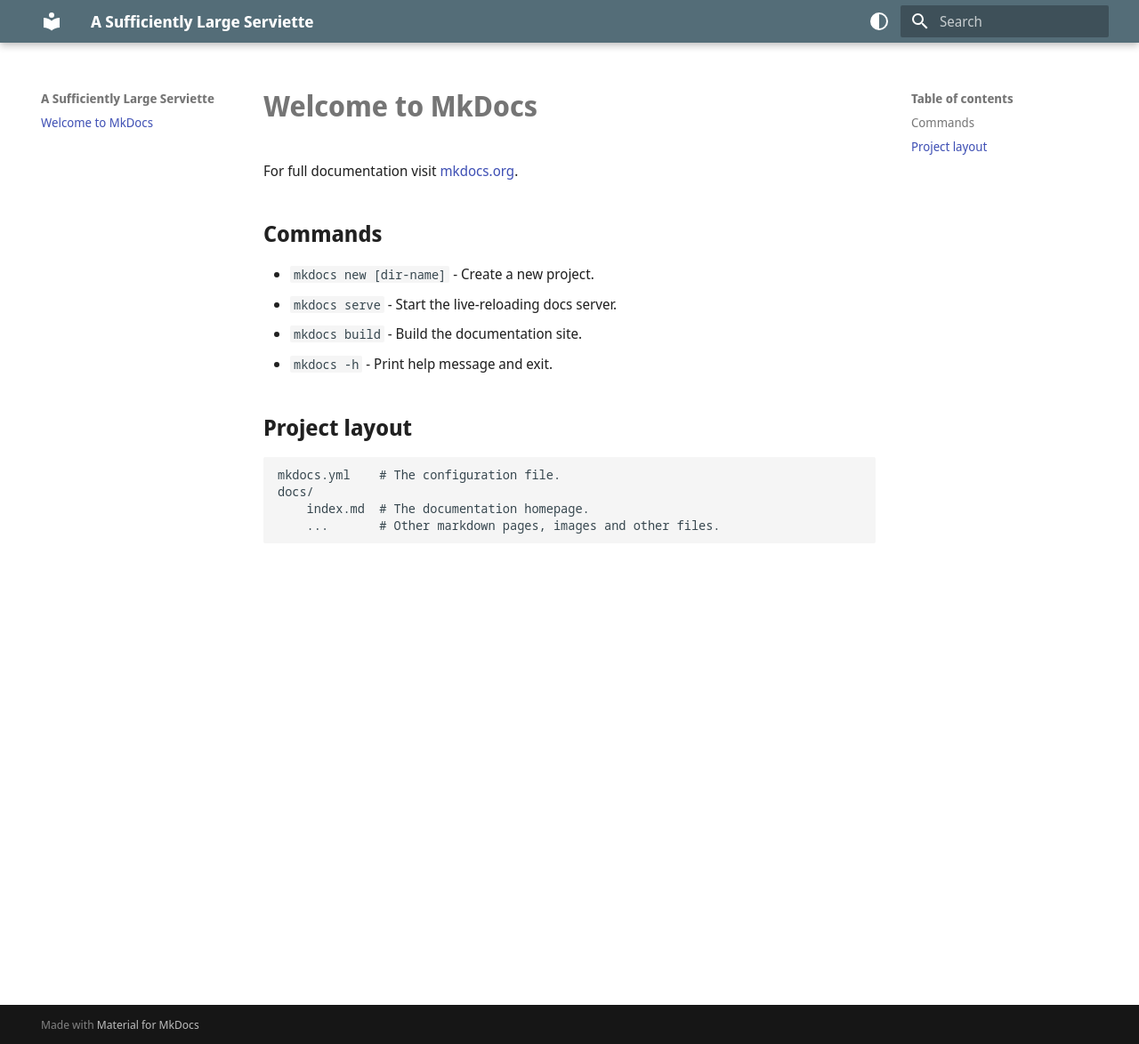
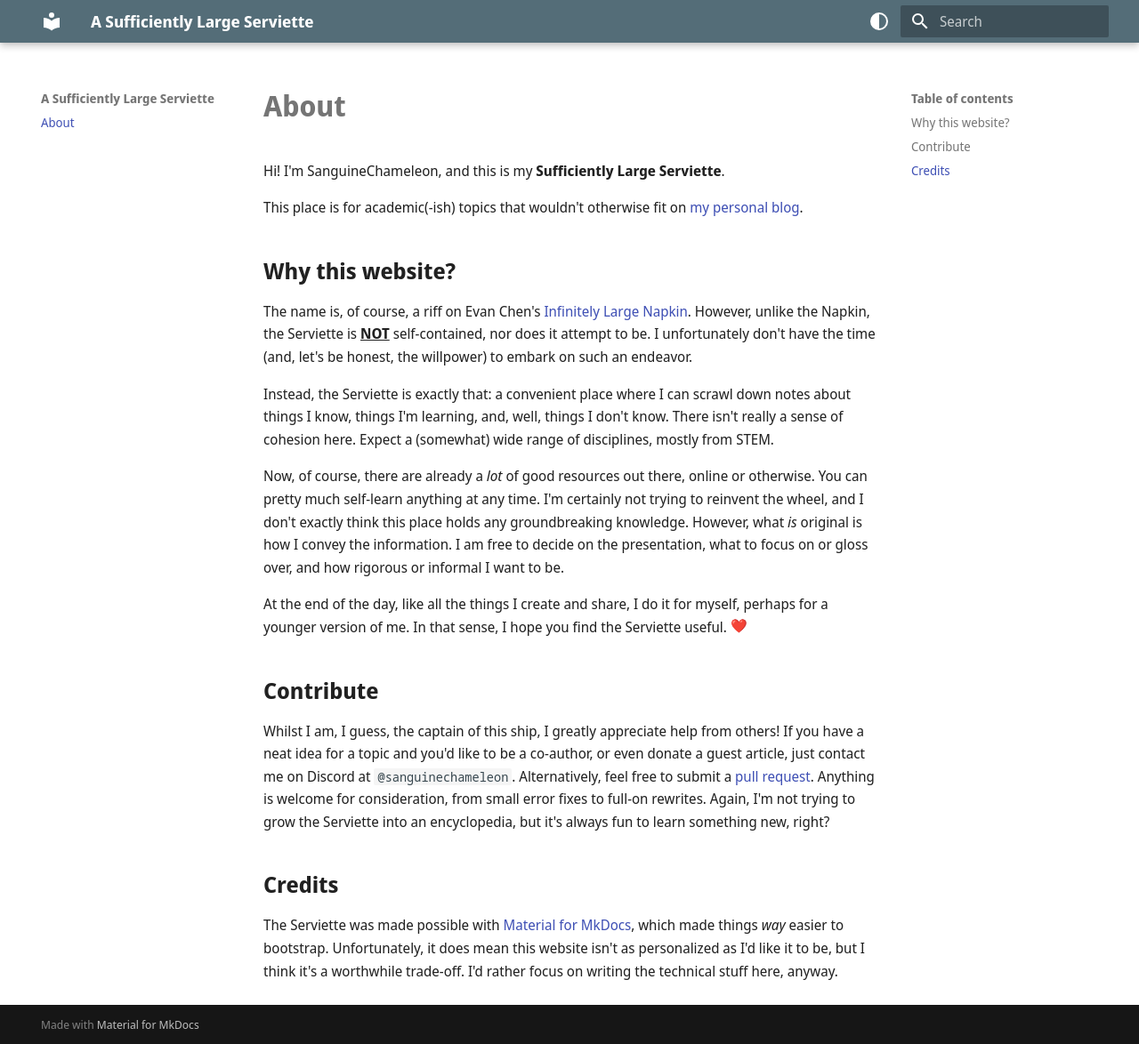
Before and after one commit to SanguineChameleon/serviette, an MkDocs documentation site: the page built from docs/index.md, in a window 1280 px wide and 1174 px high. Shown: the whole window at 89% size. Built offline with MkDocs 1.6.1 and Material for MkDocs 9.7.7, drawn with Linux system fonts in a browser that asks for light colours; emoji names are drawn with the system emoji font.

Commit message:
Update About page

```diff
--- a/docs/index.md
+++ b/docs/index.md
@@ -1,17 +1,23 @@
-# Welcome to MkDocs
+# About
 
-For full documentation visit [mkdocs.org](https://www.mkdocs.org).
+Hi! I'm SanguineChameleon, and this is my **Sufficiently Large Serviette**.
 
-## Commands
+This place is for academic(-ish) topics that wouldn't otherwise fit on [my personal blog](https://sanguinecha.me/leon).
 
-* `mkdocs new [dir-name]` - Create a new project.
-* `mkdocs serve` - Start the live-reloading docs server.
-* `mkdocs build` - Build the documentation site.
-* `mkdocs -h` - Print help message and exit.
+## Why this website?
 
-## Project layout
+The name is, of course, a riff on Evan Chen's [Infinitely Large Napkin](https://web.evanchen.cc/napkin.html). However, unlike the Napkin, the Serviette is <strong style="text-decoration: underline">NOT</strong> self-contained, nor does it attempt to be. I unfortunately don't have the time (and, let's be honest, the willpower) to embark on such an endeavor.
 
-    mkdocs.yml    # The configuration file.
-    docs/
-        index.md  # The documentation homepage.
-        ...       # Other markdown pages, images and other files.
+Instead, the Serviette is exactly that: a convenient place where I can scrawl down notes about things I know, things I'm learning, and, well, things I don't know. There isn't really a sense of cohesion here. Expect a (somewhat) wide range of disciplines, mostly from STEM.
+
+Now, of course, there are already a *lot* of good resources out there, online or otherwise. You can pretty much self-learn anything at any time. I'm certainly not trying to reinvent the wheel, and I don't exactly think this place holds any groundbreaking knowledge. However, what *is* original is how I convey the information. I am free to decide on the presentation, what to focus on or gloss over, and how rigorous or informal I want to be.
+
+At the end of the day, like all the things I create and share, I do it for myself, perhaps for a younger version of me. In that sense, I hope you find the Serviette useful. :heart:
+
+## Contribute
+
+Whilst I am, I guess, the captain of this ship, I greatly appreciate help from others! If you have a neat idea for a topic and you'd like to be a co-author, or even donate a guest article, just contact me on Discord at ``@sanguinechameleon``. Alternatively, feel free to submit a [pull request](https://github.com/SanguineChameleon/serviette/pulls). Anything is welcome for consideration, from small error fixes to full-on rewrites. Again, I'm not trying to grow the Serviette into an encyclopedia, but it's always fun to learn something new, right?
+
+## Credits
+
+The Serviette was made possible with [Material for MkDocs](https://squidfunk.github.io/mkdocs-material/), which made things *way* easier to bootstrap. Unfortunately, it does mean this website isn't as personalized as I'd like it to be, but I think it's a worthwhile trade-off. I'd rather focus on writing the technical stuff here, anyway.
```
